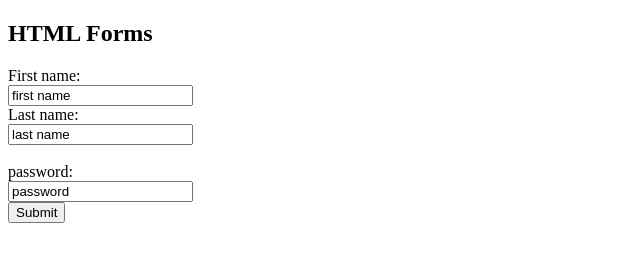
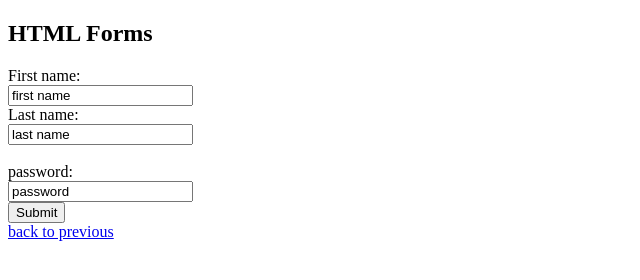
Before and after one commit to GODSON-001/godson-001.github.io, a plain HTML site: page page2.html in a window 1280 px wide. Shown: the whole page, without its empty margins (0-640 px from the left). Drawn offline with Linux system fonts and the light colour scheme.

Commit message:
back to page

```diff
--- a/page2.html
+++ b/page2.html
@@ -13,6 +13,7 @@
   <input type="text" name="pword" value="password"><br>
   <input type="submit" value="Submit">
 </form>
+<a href="index.html"> back to previous</a>
 
 </body>
 </html>
```
